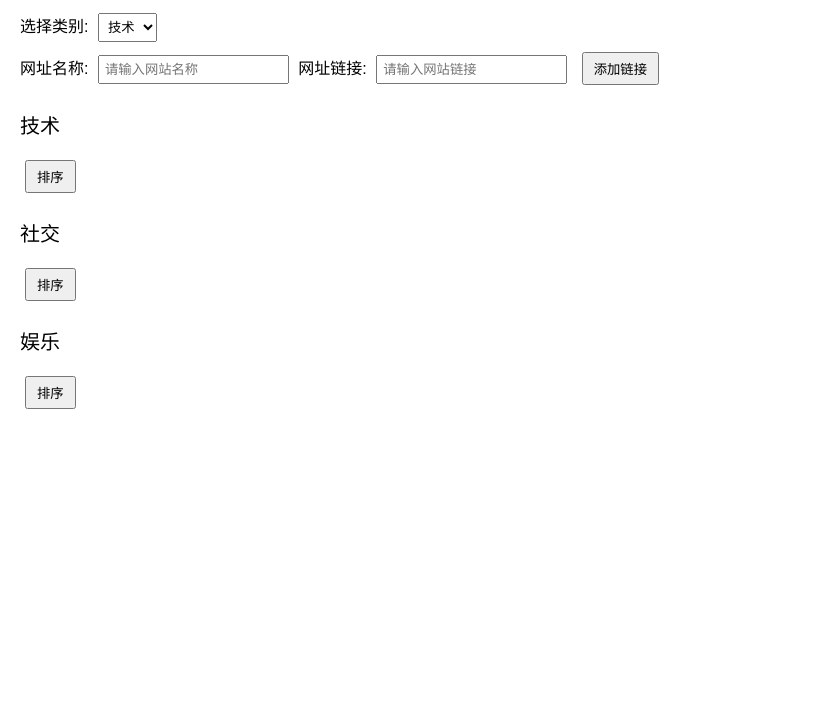
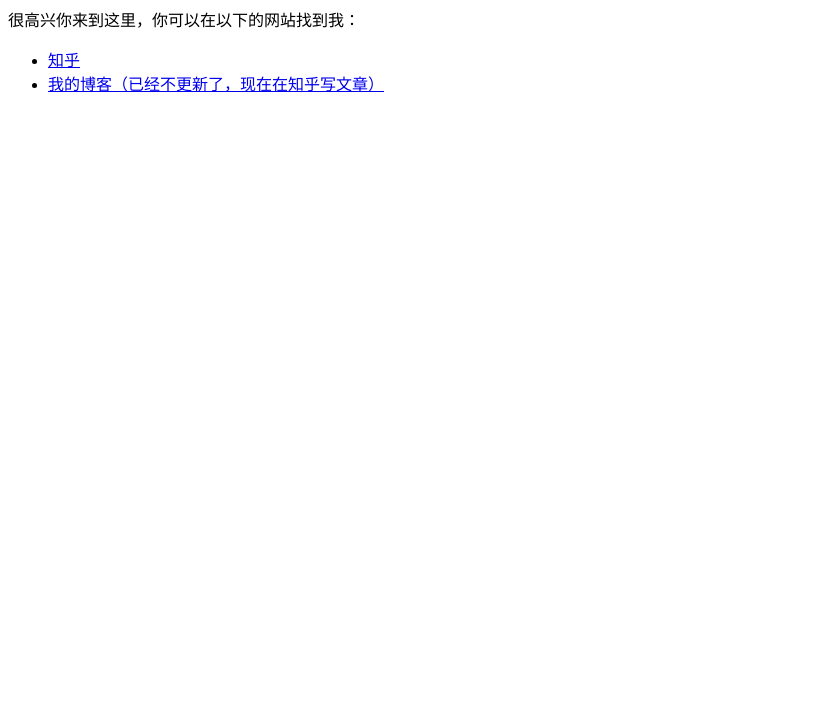
Before and after one commit to LenShuMo/LenShuMo.github.io, a plain HTML site: page index.html in a window 1280 px wide. Shown: the part 81-800 px from the top of the page, without its empty margins (0-824 px from the left). Drawn offline with Linux system fonts and the light colour scheme.

Commit message:
Update index.html

```diff
--- a/index.html
+++ b/index.html
@@ -1,128 +1,7 @@
-<!DOCTYPE html>
-<html lang="zh-CN">
-<head>
-    <meta charset="UTF-8">
-    <meta name="viewport" content="width=device-width, initial-scale=1.0">
-    <title>网址导航管理</title>
-    <style>
-        body {
-            font-family: Arial, sans-serif;
-            margin: 20px;
-        }
-        h1 {
-            text-align: center;
-        }
-        .category {
-            margin-top: 20px;
-        }
-        .category-name {
-            font-size: 20px;
-            margin-bottom: 10px;
-        }
-        .links {
-            list-style-type: none;
-            padding: 0;
-        }
-        .links li {
-            margin: 5px 0;
-        }
-        .links a {
-            text-decoration: none;
-            color: #0066cc;
-        }
-        .links a:hover {
-            text-decoration: underline;
-        }
-        button {
-            margin: 5px;
-            padding: 5px 10px;
-            cursor: pointer;
-        }
-        input, select {
-            margin: 5px;
-            padding: 5px;
-        }
-    </style>
-</head>
-<body>
-    <h1>个人网站导航管理</h1>
-
-    <div>
-        <label for="category">选择类别:</label>
-        <select id="category">
-            <option value="技术">技术</option>
-            <option value="社交">社交</option>
-            <option value="娱乐">娱乐</option>
-        </select>
-    </div>
-
-    <div>
-        <label for="url-name">网址名称:</label>
-        <input type="text" id="url-name" placeholder="请输入网站名称">
-        <label for="url-link">网址链接:</label>
-        <input type="url" id="url-link" placeholder="请输入网站链接">
-        <button onclick="addLink()">添加链接</button>
-    </div>
-
-    <div id="tech-category" class="category">
-        <div class="category-name">技术</div>
-        <ul id="tech-links" class="links"></ul>
-        <button onclick="sortLinks('tech')">排序</button>
-    </div>
-
-    <div id="social-category" class="category">
-        <div class="category-name">社交</div>
-        <ul id="social-links" class="links"></ul>
-        <button onclick="sortLinks('social')">排序</button>
-    </div>
-
-    <div id="entertainment-category" class="category">
-        <div class="category-name">娱乐</div>
-        <ul id="entertainment-links" class="links"></ul>
-        <button onclick="sortLinks('entertainment')">排序</button>
-    </div>
-
-    <script>
-        function addLink() {
-            const category = document.getElementById('category').value;
-            const name = document.getElementById('url-name').value;
-            const url = document.getElementById('url-link').value;
-
-            if (!name || !url) {
-                alert("请输入网址名称和链接！");
-                return;
-            }
-
-            const li = document.createElement('li');
-            li.innerHTML = `${name} - <a href="${url}" target="_blank">${url}</a> <button onclick="deleteLink(this)">删除</button>`;
-
-            switch (category) {
-                case '技术':
-                    document.getElementById('tech-links').appendChild(li);
-                    break;
-                case '社交':
-                    document.getElementById('social-links').appendChild(li);
-                    break;
-                case '娱乐':
-                    document.getElementById('entertainment-links').appendChild(li);
-                    break;
-            }
-
-            document.getElementById('url-name').value = '';
-            document.getElementById('url-link').value = '';
-        }
-
-        function deleteLink(button) {
-            const li = button.parentElement;
-            li.remove();
-        }
-
-        function sortLinks(category) {
-            const list = document.getElementById(`${category}-links`);
-            const links = Array.from(list.children);
-            links.sort((a, b) => a.textContent.localeCompare(b.textContent));
-            links.forEach(link => list.appendChild(link));
-        }
-    </script>
-</body>
-</html>
+<p>大家好</p>
+<p>我是冷舒默，这是我的个人网站。</p>
+<p>很高兴你来到这里，你可以在以下的网站找到我：</p>
+<ul>
+  <li><a href="https://www.zhihu.com/people/AJLoveChina">知乎</a></li>
+  <li><a href="http://hejie.nigeerhuo.com">我的博客（已经不更新了，现在在知乎写文章）</a></li>
+</ul>
```
